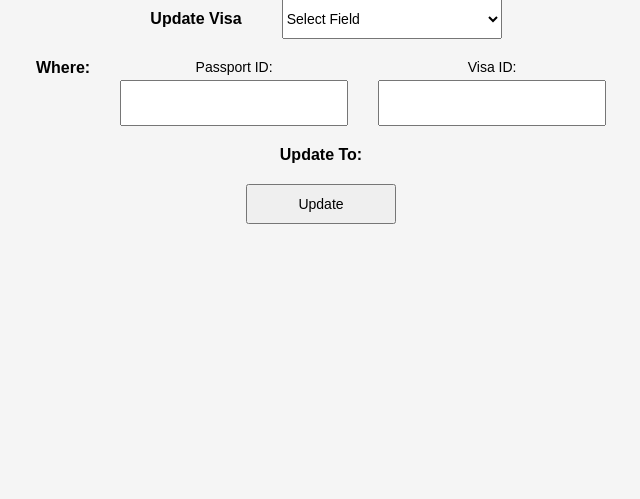
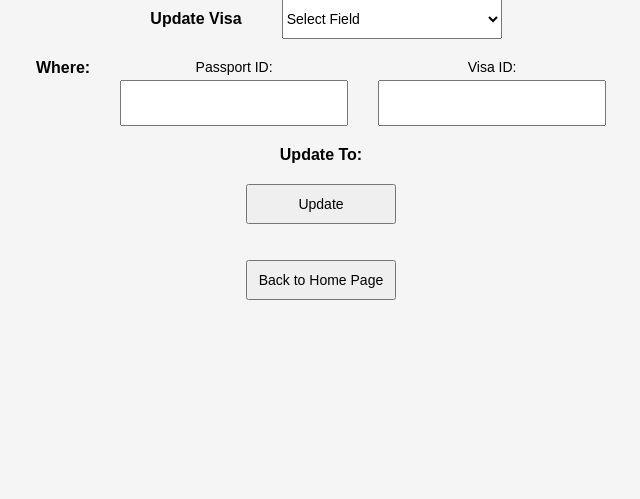
Before and after one commit to iimrodrigues/CMPT354-Immigration-System, a Flask app: page /visa/update in a window 1280 px wide. Shown: the part 369-868 px from the top of the page, without its empty margins (319-959 px from the left). Run offline with Flask 3, Linux system fonts and the light colour scheme.

Commit message:
add: home buttom to update pages

```diff
--- a/templates/application/update.html
+++ b/templates/application/update.html
@@ -43,6 +43,9 @@
 
     </form>
 
+    <br></br>
+        <button onclick="window.location.href='..'">Back to Home Page</button>
+
 </div>
 </body>
 </html>
--- a/templates/bordercrossing/update.html
+++ b/templates/bordercrossing/update.html
@@ -52,6 +52,9 @@
 
     </form>
 
+    <br></br>
+        <button onclick="window.location.href='..'">Back to Home Page</button>
+
 </div>
 
 <script>
--- a/templates/noncitizen/update.html
+++ b/templates/noncitizen/update.html
@@ -52,6 +52,9 @@
 
     </form>
 
+    <br></br>
+        <button onclick="window.location.href='..'">Back to Home Page</button>
+
 </div>
 
 <script>
--- a/templates/permit/update.html
+++ b/templates/permit/update.html
@@ -92,6 +92,9 @@
         </div>
         {% endif %}
 
+        <br></br>
+        <button onclick="window.location.href='..'">Back to Home Page</button>
+
     </div>
 
     <script>
--- a/templates/visa/update.html
+++ b/templates/visa/update.html
@@ -91,6 +91,9 @@
         </div>
         {% endif %}
 
+        <br></br>
+        <button onclick="window.location.href='..'">Back to Home Page</button>
+
     </div>
 
     <script>
```
